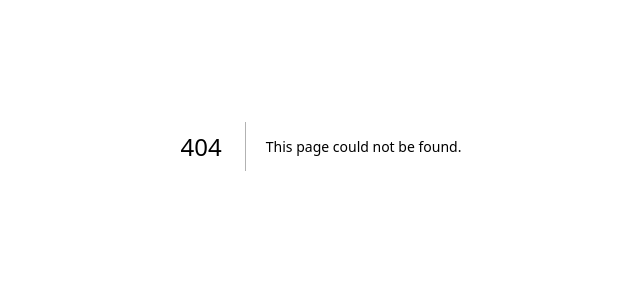
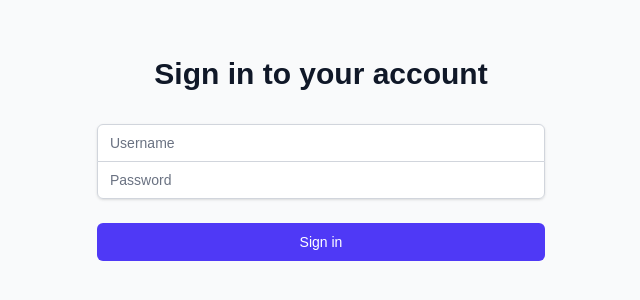
Before and after one commit to kochkadev/kochka-web-client, a Next.js app: page /auth/login in a window 1280 px wide. Before the commit this address had no page. Shown: the part 254-554 px from the top of the page, without its empty margins (319-959 px from the left). Built offline with nearby package versions, Linux system fonts and the light colour scheme.

Commit message:
feat: implement user authentication with Zustand

```diff
--- a/package.json
+++ b/package.json
@@ -9,6 +9,7 @@
     "lint": "next lint"
   },
   "dependencies": {
+    "axios": "^1.8.4",
     "next": "15.2.4",
     "react": "^19.0.0",
     "react-dom": "^19.0.0",
--- /dev/null
+++ b/src/api/authApi.ts
@@ -0,0 +1,20 @@
+import axios from 'axios'
+import { apiConfig } from '@/config'
+import { useAuthStore } from '@/stores/auth/useAuthStore'
+
+export const login = async (username: string, password: string) => {
+  try {
+    const response = await axios.post(`${apiConfig}/login`, { username, password })
+    const token = response.data.token
+
+    useAuthStore.getState().setToken(token)
+
+    return response.data
+  } catch (error) {
+    throw new Error(`Login failed: ${error}`)
+  }
+}
+
+export const logout = () => {
+  useAuthStore.getState().logout()
+}
--- /dev/null
+++ b/src/app/auth/login/page.tsx
@@ -0,0 +1,83 @@
+'use client';
+
+import { useState } from 'react';
+import { useRouter } from 'next/navigation';
+import { login } from '@/api/authApi';
+
+export default function LoginPage() {
+  const [username, setUsername] = useState('');
+  const [password, setPassword] = useState('');
+  const [error, setError] = useState('');
+  const router = useRouter();
+
+  const handleSubmit = async (e: React.FormEvent) => {
+    e.preventDefault();
+    setError('');
+
+    try {
+      await login(username, password);
+      router.push('/');
+    } catch (err) {
+      setError(err instanceof Error ? err.message : 'Failed to login');
+    }
+  };
+
+  return (
+    <div className="min-h-screen flex items-center justify-center bg-gray-50 dark:bg-gray-900 py-12 px-4 sm:px-6 lg:px-8">
+      <div className="max-w-md w-full space-y-8">
+        <div>
+          <h2 className="mt-6 text-center text-3xl font-extrabold text-gray-900 dark:text-white">
+            Sign in to your account
+          </h2>
+        </div>
+        <form className="mt-8 space-y-6" onSubmit={handleSubmit}>
+          <div className="rounded-md shadow-sm -space-y-px">
+            <div>
+              <label htmlFor="username" className="sr-only">
+                Username
+              </label>
+              <input
+                id="username"
+                name="username"
+                type="text"
+                required
+                className="appearance-none rounded-none relative block w-full px-3 py-2 border border-gray-300 dark:border-gray-600 placeholder-gray-500 dark:placeholder-gray-400 text-gray-900 dark:text-white bg-white dark:bg-gray-800 rounded-t-md focus:outline-none focus:ring-indigo-500 focus:border-indigo-500 focus:z-10 sm:text-sm"
+                placeholder="Username"
+                value={username}
+                onChange={(e) => setUsername(e.target.value)}
+              />
+            </div>
+            <div>
+              <label htmlFor="password" className="sr-only">
+                Password
+              </label>
+              <input
+                id="password"
+                name="password"
+                type="password"
+                required
+                className="appearance-none rounded-none relative block w-full px-3 py-2 border border-gray-300 dark:border-gray-600 placeholder-gray-500 dark:placeholder-gray-400 text-gray-900 dark:text-white bg-white dark:bg-gray-800 rounded-b-md focus:outline-none focus:ring-indigo-500 focus:border-indigo-500 focus:z-10 sm:text-sm"
+                placeholder="Password"
+                value={password}
+                onChange={(e) => setPassword(e.target.value)}
+              />
+            </div>
+          </div>
+
+          {error && (
+            <div className="text-red-500 dark:text-red-400 text-sm text-center">{error}</div>
+          )}
+
+          <div>
+            <button
+              type="submit"
+              className="group relative w-full flex justify-center py-2 px-4 border border-transparent text-sm font-medium rounded-md text-white bg-indigo-600 hover:bg-indigo-700 dark:bg-indigo-500 dark:hover:bg-indigo-600 focus:outline-none focus:ring-2 focus:ring-offset-2 focus:ring-indigo-500 dark:focus:ring-offset-gray-900"
+            >
+              Sign in
+            </button>
+          </div>
+        </form>
+      </div>
+    </div>
+  );
+}
--- /dev/null
+++ b/src/config/index.ts
@@ -0,0 +1 @@
+export const apiConfig = 'https://your-api.com'
--- /dev/null
+++ b/src/stores/auth/types.ts
@@ -0,0 +1,5 @@
+export interface AuthState {
+    token: string | null
+    setToken: (token: string) => void
+    logout: () => void
+  }
--- /dev/null
+++ b/src/stores/auth/useAuthStore.ts
@@ -0,0 +1,16 @@
+import { create } from 'zustand'
+import { persist } from 'zustand/middleware'
+import { AuthState } from './types'
+
+export const useAuthStore = create<AuthState>()(
+  persist(
+    (set) => ({
+      token: null,
+      setToken: (token) => set({ token }),
+      logout: () => set({ token: null }),
+    }),
+    {
+      name: 'auth-storage',
+    }
+  )
+)
--- /dev/null
+++ b/src/stores/index.ts
@@ -0,0 +1 @@
+export * from './auth/useAuthStore'
--- /dev/null
+++ b/src/stores/user/types.ts
@@ -0,0 +1,6 @@
+export interface UserState {
+    id: string | null
+    username: string | null
+    setUser: (username: string, password: string) => Promise<void>
+    clearUser: () => void
+}
```
Also changed, not shown: src/stores/user/useUserStore.ts (added), 2 other files (tests, documents, lock files or other folders).
